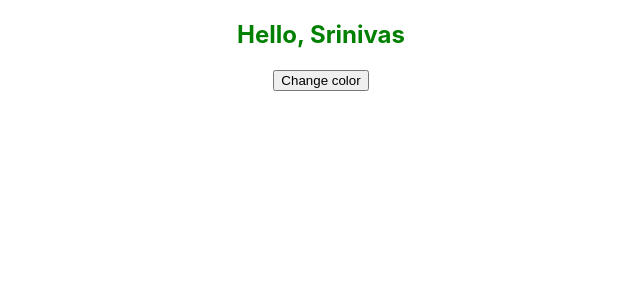
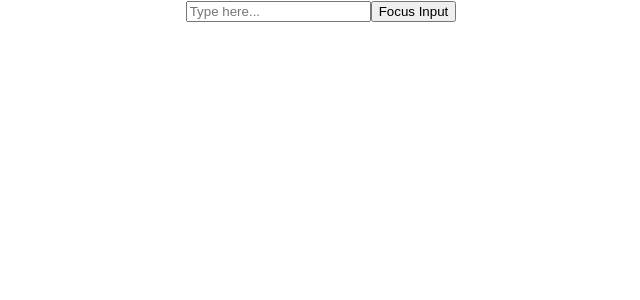
Before and after one commit to Srinivas002Guddati/react-interview-prep, a React (Create React App) app: page / in a window 1280 px wide. Shown: the top 300 px of the page, without its empty margins (319-959 px from the left). Built offline with nearby package versions, Linux system fonts and the light colour scheme.

Commit message:
useRef examples added

```diff
--- a/src/App.js
+++ b/src/App.js
@@ -10,6 +10,9 @@
 import UseStateExample from './components/core-concepts/hooks/useState-hook';
 import LayoutEffectDemo from './components/core-concepts/hooks/useLayoutEffect';
 import UseInsertionEffectDemo from "./components/core-concepts/hooks/useInsertionEffect";
+import UseRefDemo from "./components/core-concepts/hooks/useRef";
+
+
 
 function App() {
   // const fruits = ['apple', 'banana', 'orange', 'guava'];
@@ -29,7 +32,8 @@
       {/* <Test /> */}
       {/* <UseStateExample /> */}
       {/* <LayoutEffectDemo /> */}
-      <UseInsertionEffectDemo />
+      {/* <UseInsertionEffectDemo /> */}
+      <UseRefDemo />
     </div>
   );
 }
--- /dev/null
+++ b/src/components/core-concepts/hooks/useRef.js
@@ -0,0 +1,76 @@
+
+
+//Example - Accessing DOM elements
+
+//Focus an input field when a button is clicked
+
+
+import React, { useEffect, useRef, useState } from "react";
+
+
+function UseRefDemo (){
+
+    const inputRef = useRef(null);
+
+    const handleClick = ()=>{
+        inputRef.current.focus();
+    };
+
+    return(
+        <div>
+            <input ref={inputRef} type="text" placeholder="Type here..." />
+            <button onClick={handleClick}>Focus Input</button>
+        </div>
+    )
+};
+
+export default UseRefDemo;
+
+//Example - Tracking the previous value of a counter
+
+export const CounterRef = () =>{
+    const [ count, setCount] = useState(0);
+
+    const prevCount = useRef();
+
+    useEffect(()=>{
+        prevCount.current = count;
+    }, [count]);
+
+    return (
+        <div>
+            <p>Current: { count} </p>
+            <p>Previous: { prevCount.current} </p>
+            <button onClick={()=>setCount(count +1 )}>Increment</button>
+        </div>
+    )
+}
+
+
+export const TimerRefDemo = ()=>{
+
+    const [seconds, setSeconds] = useState(0);
+    const timerRef = useRef(null);
+
+    const startTimer = ()=>{
+        if(!timerRef.current){
+            timerRef.current = setInterval(()=>{
+                setSeconds(prev => prev+1);
+            }, 1000)
+        }
+    }
+
+    const stopTimer = ()=>{
+        clearInterval(timerRef.current);
+        timerRef.current = null;
+    }
+
+
+    return(
+        <div>
+            <p>Seconds: {seconds} </p>
+            <button onClick={startTimer}>Start</button>
+            <button onClick={stopTimer}>Stop</button>
+        </div>
+    )
+};
```
